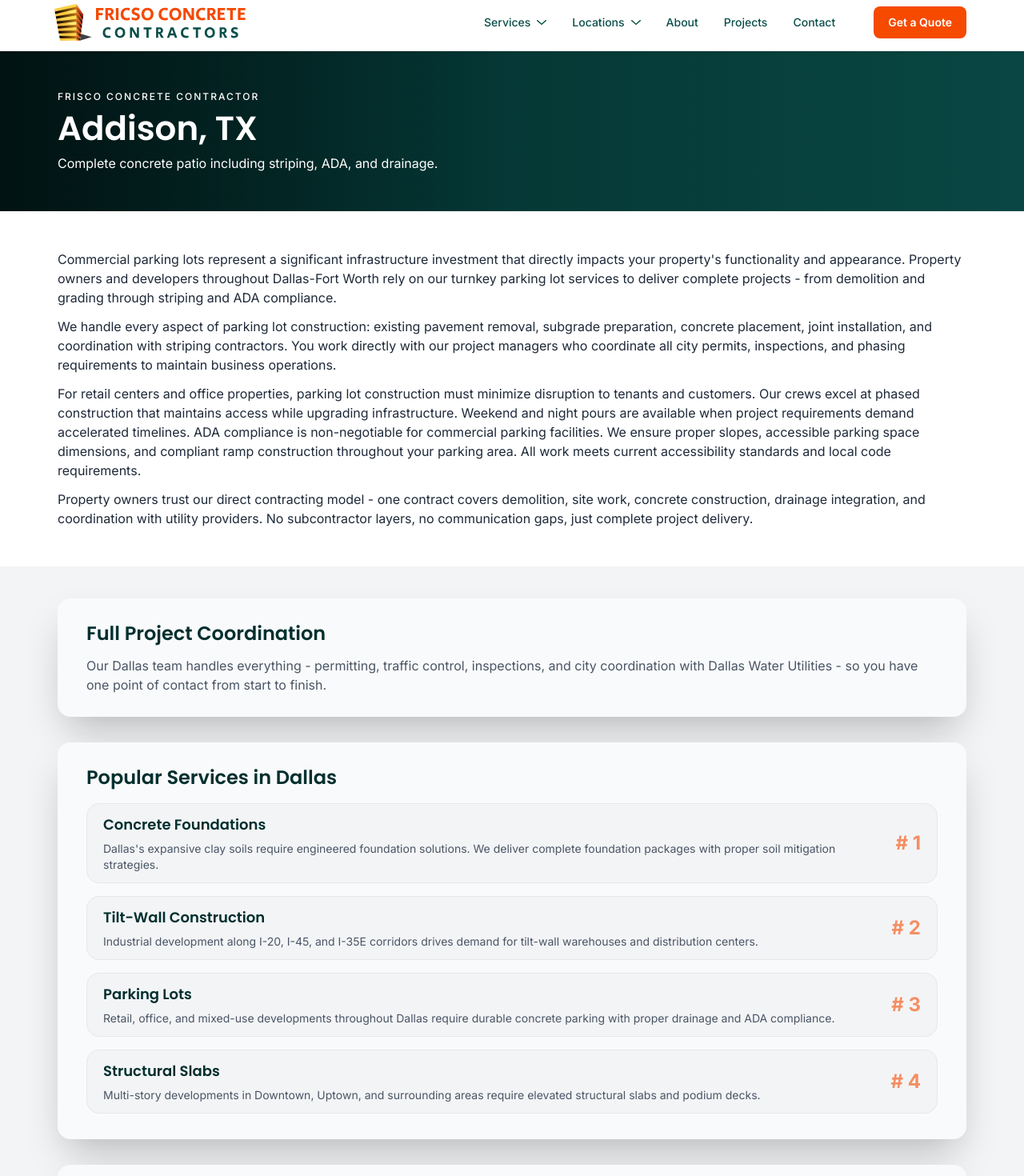
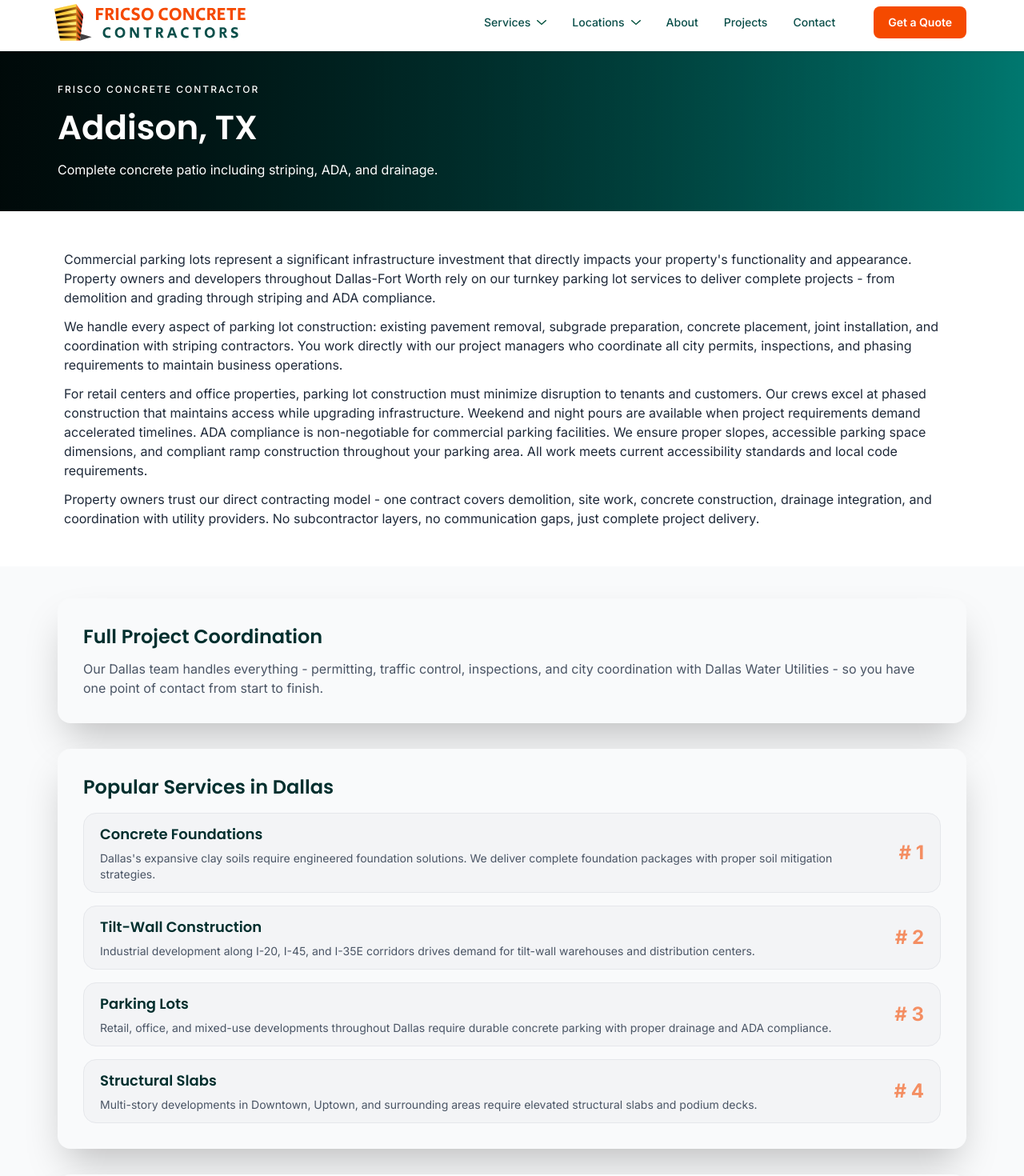
Before and after one commit to fahimurReza/site-template-gmbkingdom, a Next.js app: page /locations/addison in a window 1280 px wide. Shown: the part 40-1510 px from the top of the page at 80% size. Built offline with nearby package versions, Linux system fonts and the light colour scheme.

Commit message:
(ui): responsive-location-addison

```diff
--- a/app/locations/addison/components/FullProject.tsx
+++ b/app/locations/addison/components/FullProject.tsx
@@ -1,7 +1,7 @@
 const FullProject = () => {
   return (
     <section className="pt-4 ">
-      <div className="rounded-2xl shadow-2xl px-9 py-7 bg-gray-50">
+      <div className="rounded-2xl shadow-2xl p-8 bg-gray-50">
         <h2 className="text-2xl font-semibold text-brand-teal">
           Full Project Coordination
         </h2>
--- a/app/locations/addison/components/HeroSection.tsx
+++ b/app/locations/addison/components/HeroSection.tsx
@@ -2,15 +2,17 @@ import Image from "next/image";
 
 const HeroSection = () => {
   return (
-    <section className="relative h-50 flex items-center justify-center overflow-hidden text-white">
-      <div className="absolute inset-0 bg-linear-to-r from-brand-teal to-brand-teal-light -z-10" />
-      <div className="absolute inset-0 bg-linear-to-r from-black/60 via-black/10 to-black/10 -z-10" />
+    <section className="relative flex items-center justify-center overflow-hidden text-white">
+      <div className="absolute inset-0 bg-linear-to-r from-teal-950 to-teal-700 -z-10" />
+      <div className="absolute inset-0 bg-linear-to-r from-black/80 to-transparent -z-10" />
 
-      <div className="w-full base-padding py-6">
+      <div className="w-full base-padding py-10 space-y-4">
         <p className="text-xs uppercase font-medium tracking-[2px]">
           Frisco Concrete Contractor
         </p>
-        <h2 className="text-left text-[42px] font-semibold">Addison, TX</h2>
+        <h2 className="text-left text-[42px] font-semibold leading-12">
+          Addison, TX
+        </h2>
         <p>Complete concrete patio including striping, ADA, and drainage.</p>
       </div>
     </section>
--- a/app/locations/addison/components/PageContent.tsx
+++ b/app/locations/addison/components/PageContent.tsx
@@ -1,7 +1,7 @@
 const PageContent = () => {
   return (
-    <section className="base-padding py-12 text-brand-gray-dark">
-      <div className="flex flex-col gap-3">
+    <section className="base-padding py-10 sm:py-12 text-brand-gray-dark">
+      <div className="flex flex-col gap-3 px-2">
         <p>
           Commercial parking lots represent a significant infrastructure
           investment that directly impacts your property's functionality and
--- a/app/locations/addison/components/PopularServices.tsx
+++ b/app/locations/addison/components/PopularServices.tsx
@@ -3,7 +3,7 @@ import React from "react";
 const PopularServices = () => {
   return (
     <section className="pt-8">
-      <div className="rounded-2xl shadow-2xl px-9 pt-7 pb-8  bg-gray-50">
+      <div className="rounded-2xl shadow-2xl p-6 sm:p-8 bg-gray-50">
         <h2 className="text-2xl font-semibold text-brand-teal">
           Popular Services in Dallas
         </h2>
--- a/app/locations/addison/page.tsx
+++ b/app/locations/addison/page.tsx
@@ -11,7 +11,7 @@ const page = () => {
     <div>
       <HeroSection />
       <PageContent />
-      <section className="bg-brand-gray-bg base-padding pt-6">
+      <section className="bg-gray-50 base-padding pt-6">
         <FullProject />
         <PopularServices />
         <CommonProject />
```
